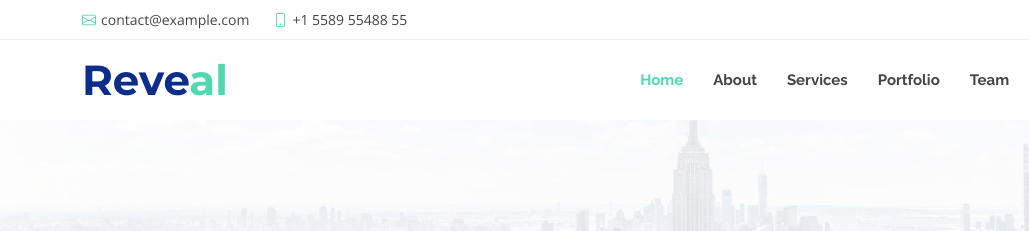
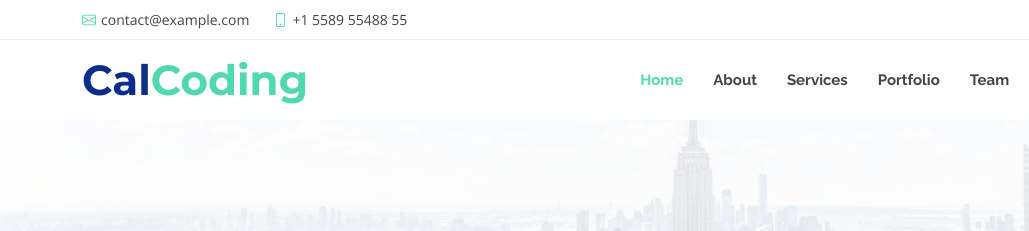
Before and after one commit to William4023/calcoding, a plain HTML site: page index.html in a window 1280 px wide. Shown: the top 231 px of the page, 0-1029 px from the left. Drawn offline with nearby package versions, Linux system fonts and the light colour scheme.

Commit message:
rename site

```diff
--- a/index.html
+++ b/index.html
@@ -58,7 +58,7 @@
     <div class="container d-flex justify-content-between">
 
       <div id="logo">
-        <h1><a href="index.html">Reve<span>al</span></a></h1>
+        <h1><a href="index.html">Cal<span>Coding</span></a></h1>
         <!-- Uncomment below if you prefer to use an image logo -->
         <!-- <a href="index.html"><img src="assets/img/logo.png" alt=""></a>-->
       </div>
```
